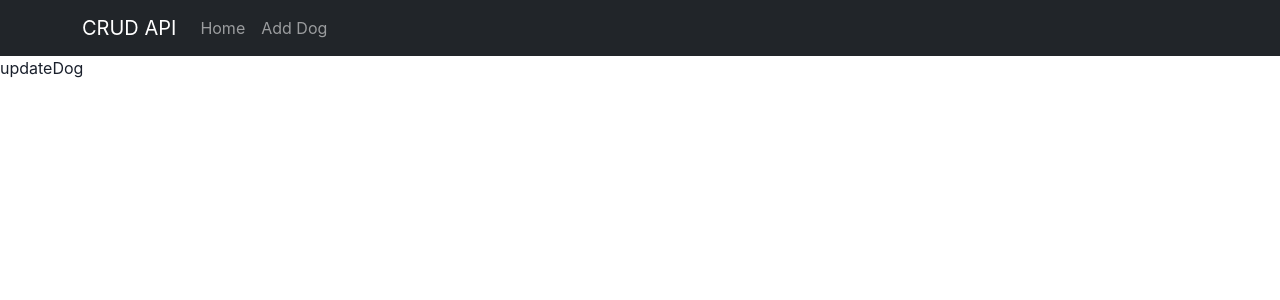
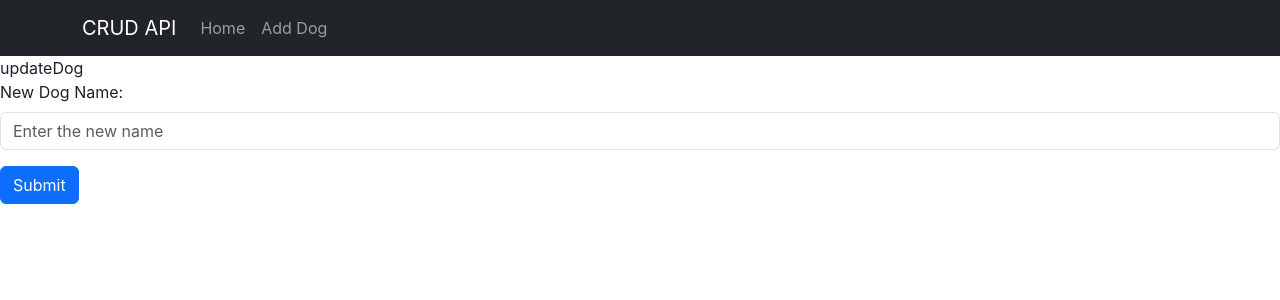
Before and after one commit to mauriciorfdev/project-todo, a React (Vite) app in the folder frontend/: page /dog/1 in a window 1280 px wide. Shown: the top 300 px of the page. Built offline with nearby package versions, Linux system fonts and the light colour scheme.

Commit message:
added functionality to UpdateDog Component

```diff
--- a/frontend/src/App.jsx
+++ b/frontend/src/App.jsx
@@ -5,7 +5,7 @@ import HomePage from './pages/HomePage'
 import CreatePage from './pages/CreatePage'
 import NavBar from './components/NavBar'
 import PostDog from './components/PostDog'
-import UpdateDog from './components/updateDog'
+import UpdateDog from './components/UpdateDog'
 import NoMatch from './components/NoMatch'
 
 function App() {
--- a/frontend/src/components/DogsTable.jsx
+++ b/frontend/src/components/DogsTable.jsx
@@ -21,8 +21,8 @@ const DogsTable = () => {
     fetchDogs()
   }, [])
 
-  function handleUpdate(dog) {
-    navigate(`dog/${dog._id}`)
+  function handleUpdate(dogId) {
+    navigate(`dog/${dogId}`)
   }
 
   return (<>
@@ -39,7 +39,7 @@ const DogsTable = () => {
           <tr key={dog.name}>
             <td>{dog.name}</td>
             <td>
-              <Button onClick={() => { handleUpdate(dog) }} >Update</Button>{' '}
+              <Button onClick={() => { handleUpdate(dog._id) }} >Update</Button>{' '}
               <Button variant='dark'>Delete</Button>
             </td>
 
--- a/frontend/src/components/UpdateDog.jsx
+++ b/frontend/src/components/UpdateDog.jsx
@@ -1,12 +1,57 @@
-import React from 'react'
+import React, { useState } from 'react'
 import Form from 'react-bootstrap/Form'
+import Button from 'react-bootstrap/Button'
+import Toast from 'react-bootstrap/Toast'
+import { useParams } from 'react-router-dom'
 
 const updateDog = () => {
+  const { id } = useParams()
+
+  const [name, setName] = useState('')
+  const [show, setShow] = useState(false)
+
+  const handleShow = () => {
+    setShow(!show)
+  }
+
+  const handleSubmit = async (e) => {
+    e.preventDefault()
+    try {
+      const response = await fetch(`http://localhost:5000/api/dogs/${id}`, {
+        method: 'PUT',
+        headers: {
+          "Content-type": "application/json",
+        },
+        body: JSON.stringify({ name })
+      }
+      )
+      const data = response.json();
+      handleShow()
+    } catch (error) {
+      console.error(error.message)
+    }
+  }
+
   return (<>
+
     <div>updateDog</div>
-    <Form>
 
+    <Form onSubmit={handleSubmit}>
+      <Form.Group className='mb-3'>
+        <Form.Label>New Dog Name:</Form.Label>
+        <Form.Control
+          type='text'
+          name='dogname'
+          placeholder='Enter the new name'
+          value={name}
+          onChange={(e) => { setName(e.target.value) }}
+        />
+      </Form.Group>
+      <Button type='submit'>Submit</Button>
     </Form>
+    <Toast bg='success' onClose={handleShow} show={show} delay={1000} autohide>
+      <Toast.Body>Dog Updated!</Toast.Body>
+    </Toast>
   </>)
 }
 
```
